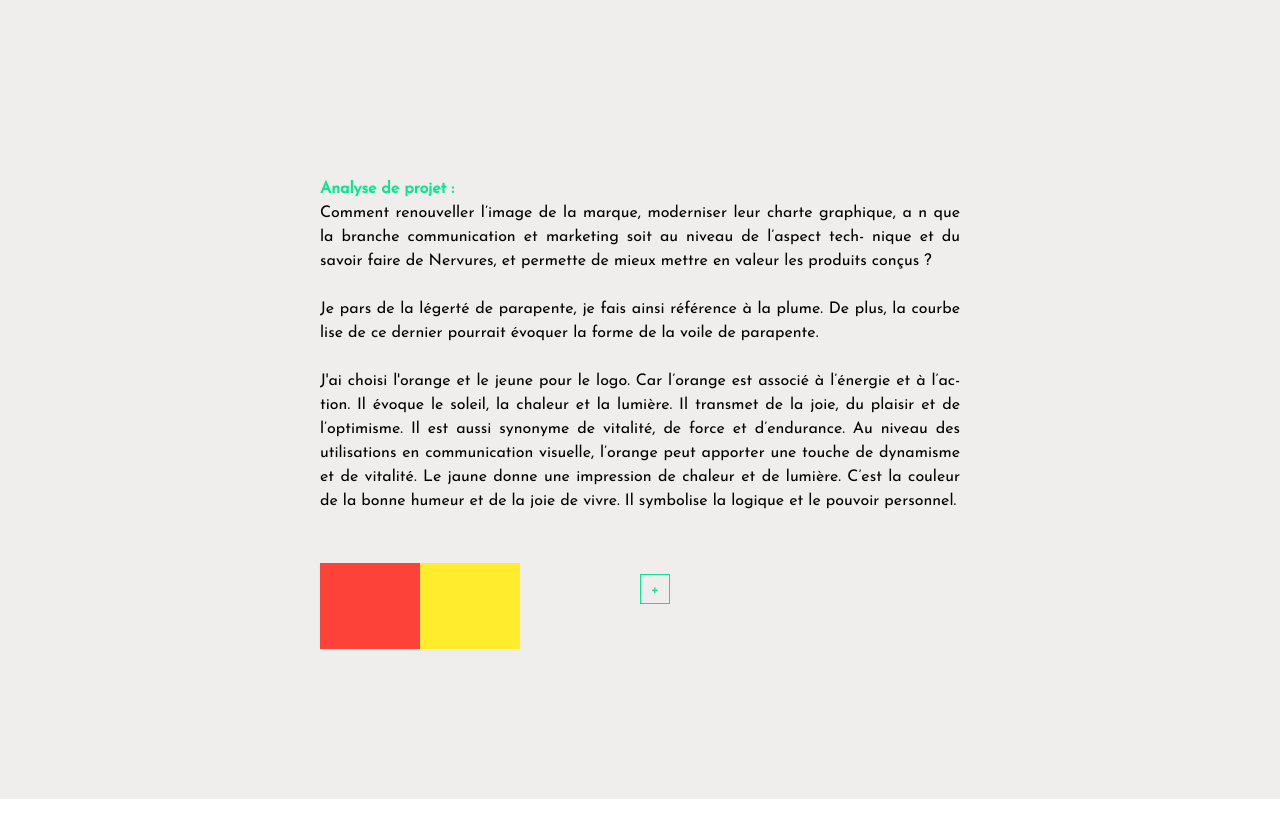
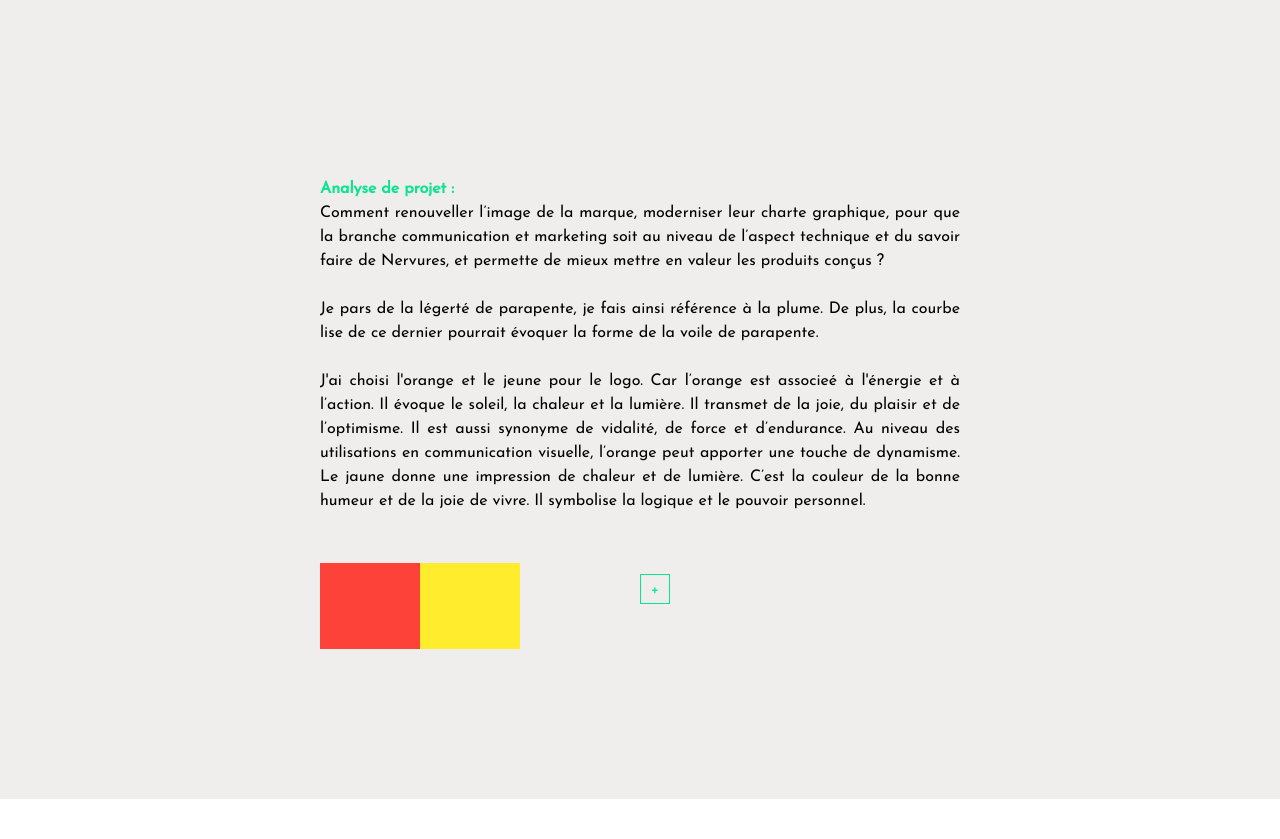
Before and after one commit to JifanLiang/webfolio, a PHP site: page /charte.php in a window 1280 px wide. Shown: the part 801-1640 px from the top of the page. Run offline with PHP 8.4, Linux system fonts and the light colour scheme; some libraries are stand-ins or nearby versions.

Commit message:
correction texte charte

```diff
--- a/charte.php
+++ b/charte.php
@@ -59,7 +59,7 @@
 			<div class="bloc_text">
 				<p class="categorie">Analyse de projet :</p>
 				<p>
-					Comment renouveller l’image de la marque, moderniser leur charte graphique, a n que la branche communication et marketing soit au niveau de l’aspect tech- nique et du savoir faire de Nervures, et permette de mieux mettre en valeur les produits conçus ?
+					Comment renouveller l’image de la marque, moderniser leur charte graphique, pour que la branche communication et marketing soit au niveau de l’aspect technique et du savoir faire de Nervures, et permette de mieux mettre en valeur les produits conçus ?
 				</p>
 				<br />
 				<p>
@@ -68,7 +68,7 @@
 				<br />
 
 				<p>
-				J'ai choisi l'orange et le jeune pour le logo. Car l’orange est associé à l’énergie et à l’ac- tion. Il évoque le soleil, la chaleur et la lumière. Il transmet de la joie, du plaisir et de l’optimisme. Il est aussi synonyme de vitalité, de force et d’endurance. Au niveau des utilisations en communication visuelle, l’orange peut apporter une touche de dynamisme et de vitalité. Le jaune donne une impression de chaleur et de lumière. C’est la couleur de la bonne humeur et de la joie de vivre. Il symbolise la logique et le pouvoir personnel.
+				J'ai choisi l'orange et le jeune pour le logo. Car l’orange est associeé à l'énergie et à l’action. Il évoque le soleil, la chaleur et la lumière. Il transmet de la joie, du plaisir et de l’optimisme. Il est aussi synonyme de vidalité, de force et d’endurance. Au niveau des utilisations en communication visuelle, l’orange peut apporter une touche de dynamisme. Le jaune donne une impression de chaleur et de lumière. C’est la couleur de la bonne humeur et de la joie de vivre. Il symbolise la logique et le pouvoir personnel.
 				</p>
 				<div id="pal_cha_1" class="palette"></div>
 					<div id="pal_cha_2" class="palette"></div>
```
